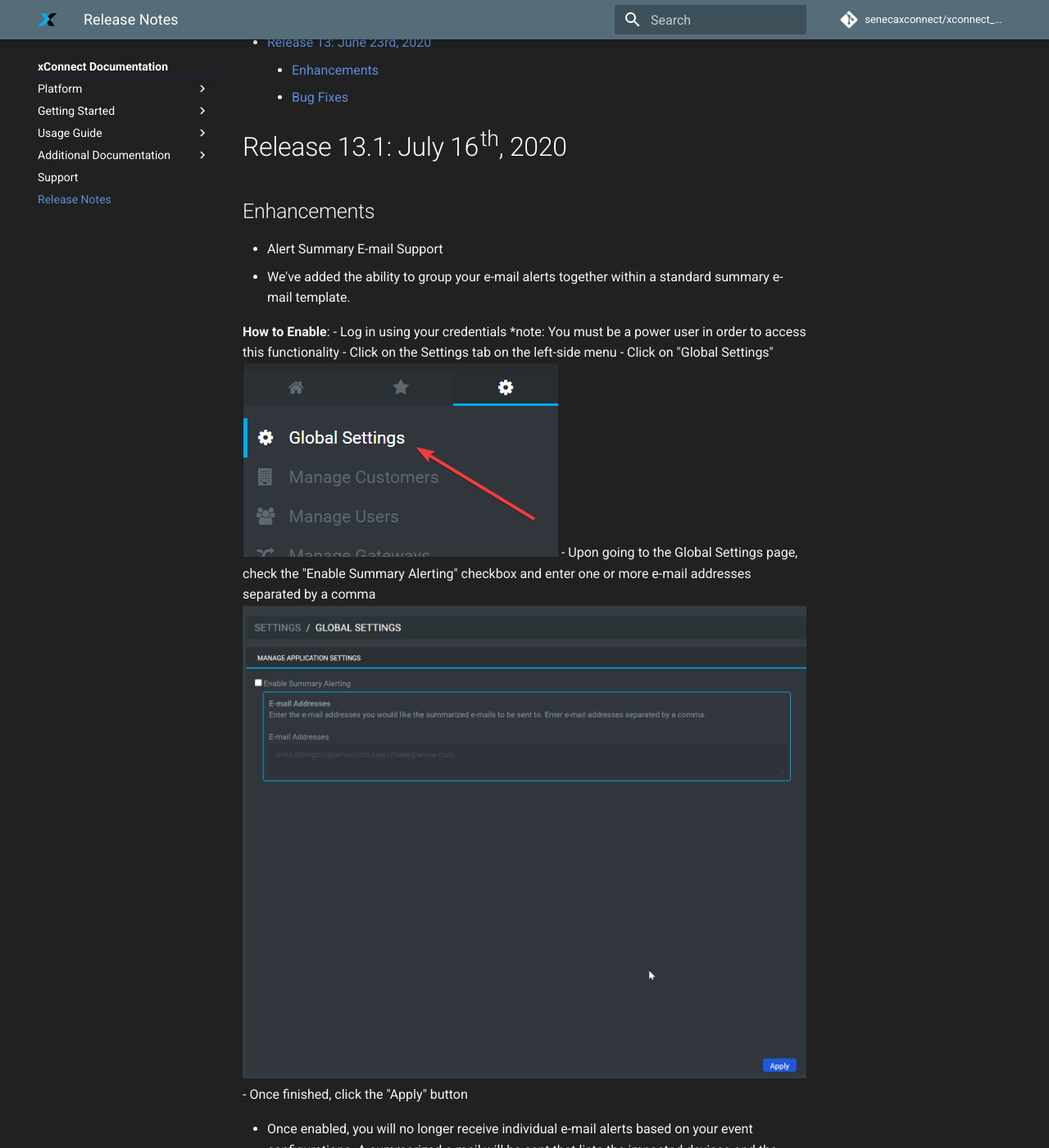
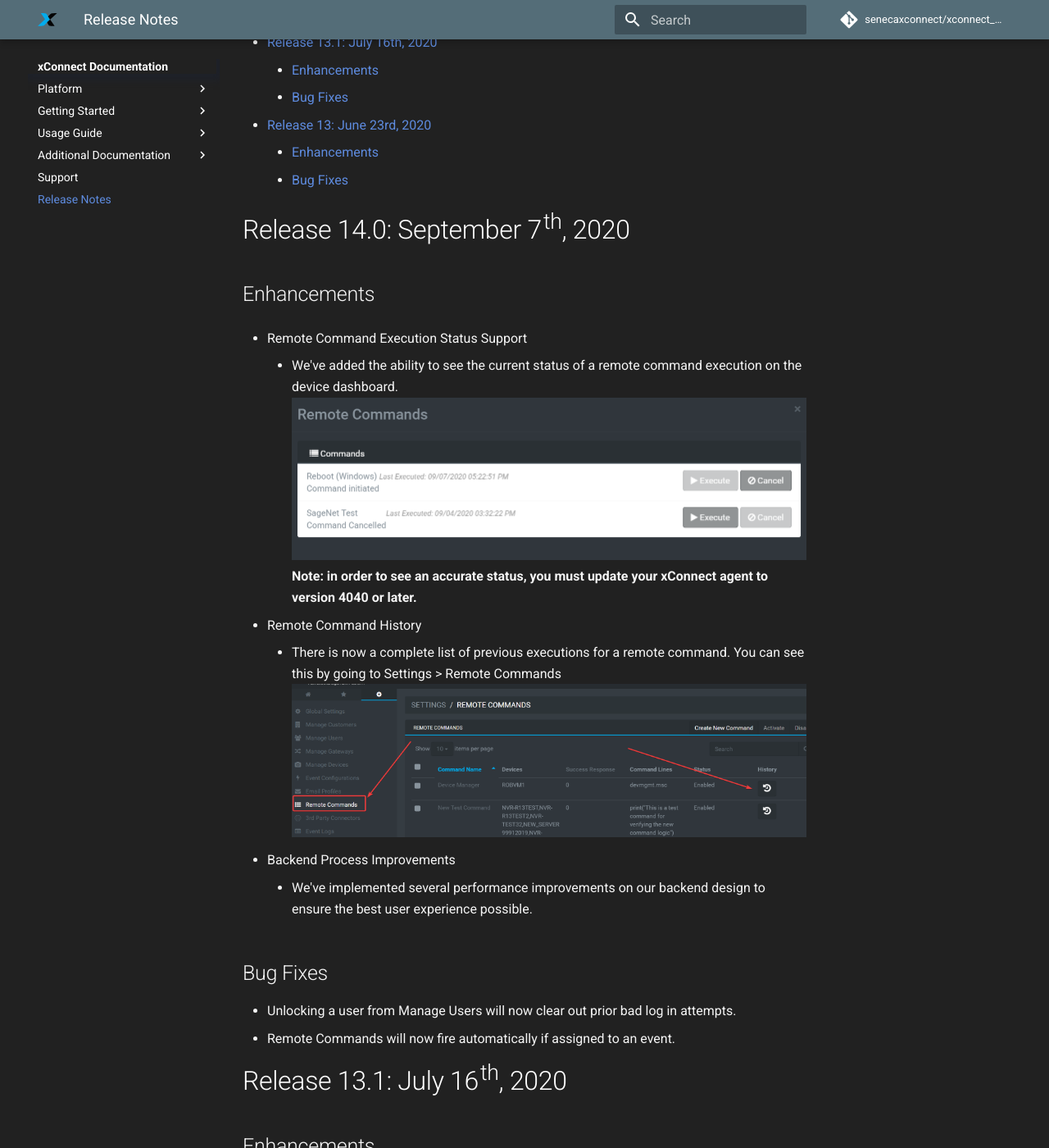
Before and after one commit to senecaxconnect/xconnect_docs, an MkDocs documentation site: the page built from docs/Release_Notes.md, in a window 1280 px wide and 1400 px high, scrolled down 275 px. Shown: the whole window at 82% size. Built offline with MkDocs 1.6.1 and Material for MkDocs 9.7.7, drawn with Linux system fonts in a browser that asks for light colours; comment, search, counter and statistics services are not loaded; some of the changed text lies outside the part shown.

Commit message:
Updated release notes

```diff
--- a/docs/Release_Notes.md
+++ b/docs/Release_Notes.md
@@ -1,5 +1,24 @@
 # xConnect Release Notes
 [TOC]
+
+# Release 14.0: September 7th, 2020
+
+## Enhancements
+- Remote Command Execution Status Support
+    - We've added the ability to see the current status of a remote command execution on the device dashboard.
+   ![Side Navigation](images/device_remoteCommand_status.png "Remote Command Status")
+   __Note: in order to see an accurate status, you must update your xConnect agent to version 4040 or later.__
+
+- Remote Command History
+    - There is now a complete list of previous executions for a remote command. You can see this by going to Settings > Remote Commands
+    ![Side Navigation](images/remotecommand_history.png "Remote Command History")
+
+- Backend Process Improvements
+    - We've implemented several performance improvements on our backend design to ensure the best user experience possible.
+
+## Bug Fixes
+- Unlocking a user from Manage Users will now clear out prior bad log in attempts.
+- Remote Commands will now fire automatically if assigned to an event.
 
 # Release 13.1: July 16th, 2020
 
```
Also changed, not shown: docs/images/device_remoteCommand_status.png (added), docs/images/remotecommand_history.png (added).
